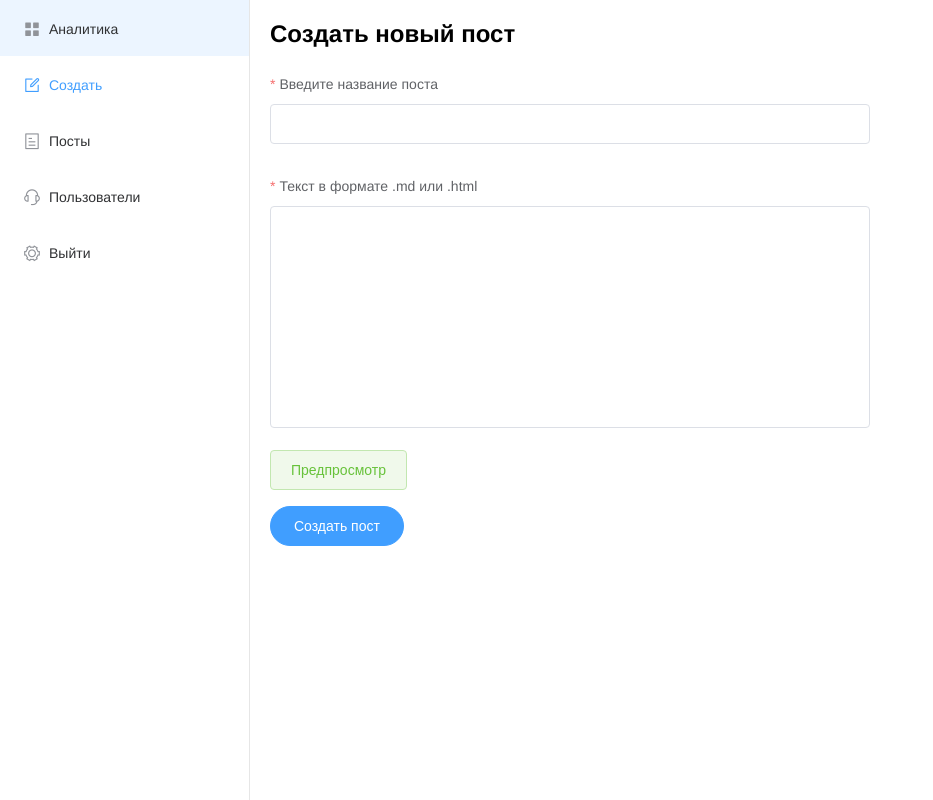
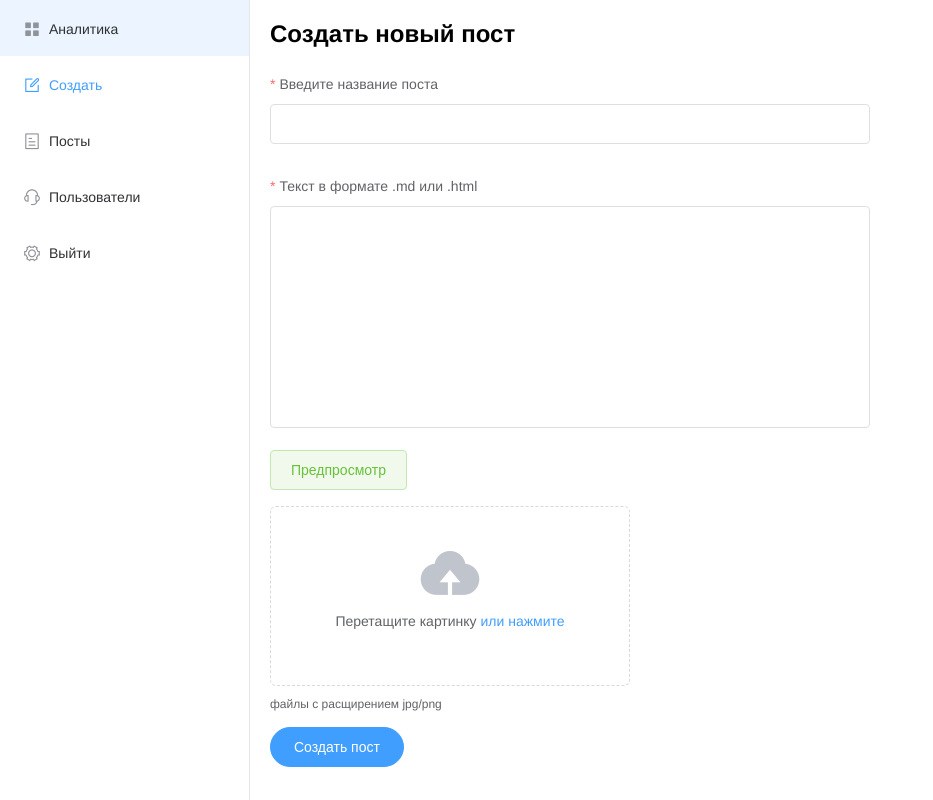
Before and after one commit to evgen904/nuxt-blog, a Nuxt app: page /admin/create in a window 1280 px wide. Shown: the whole page, without its empty margins (0-933 px from the left). Built offline with nearby package versions, Linux system fonts and the light colour scheme; no server answers.

Commit message:
Загрузка файла

```diff
--- a/pages/admin/create.vue
+++ b/pages/admin/create.vue
@@ -34,6 +34,19 @@
         </div>
       </el-dialog>
 
+      <el-upload
+        ref="upload"
+        class="mb"
+        drag
+        action="https://jsonplaceholder.typicode.com/posts/"
+        :on-change="handleImageChange"
+        :auto-upload="false"
+      >
+        <i class="el-icon-upload"></i>
+        <div class="el-upload__text">Перетащите картинку <em>или нажмите</em></div>
+        <div class="el-upload__tip" slot="tip">файлы с расщирением jpg/png</div>
+      </el-upload>
+
       <el-form-item>
         <el-button
           type="primary"
@@ -55,6 +68,7 @@
   middleware: ['admin-auth'],
   data() {
     return {
+      image: null,
       previewDialog: false,
       loading: false,
       controls: {
@@ -72,24 +86,32 @@
     }
   },
   methods: {
+    handleImageChange(file, fileList) {
+      this.image = file.raw
+    },
     onSubmit() {
       this.$refs.form.validate(async valid => {
-        if (valid) {
+        if (valid && this.image) {
           this.loading = true
 
           const formData = {
             title: this.controls.title,
-            text: this.controls.text
+            text: this.controls.text,
+            image: this.image
           }
 
           try {
             await this.$store.dispatch('post/create', formData)
             this.controls.title = ''
             this.controls.text = ''
+            this.image = null
+            this.$refs.upload.clearFiles()
             this.$message.success('Пост создан');
           } catch(e) {} finally {
             this.loading = false
           }
+        } else {
+          this.$message.warning('Форма не валидна')
         }
       })
     }
--- a/store/post.js
+++ b/store/post.js
@@ -17,12 +17,24 @@
   async update({}, {id, text}) {
 
   },
-  async create({}, {title, text}) {
-    return await new Promise(resolve => {
-      setTimeout(() => {
-        resolve()
-      },1000)
-    })
+  async create({commit}, {title, text, image}) {
+
+    try {
+      const fd = new FormData()
+      fd.append('title', title)
+      fd.append('text', text)
+      fd.append('image', image, image.name)
+
+      return await new Promise(resolve => {
+        setTimeout(() => {
+          resolve()
+        },1000)
+      })
+
+    } catch (e) {
+      commit('setError', e, {root: true})
+      throw e
+    }
   },
   async fetchAdminById({}, id) {
     return await new Promise(resolve => {
```
